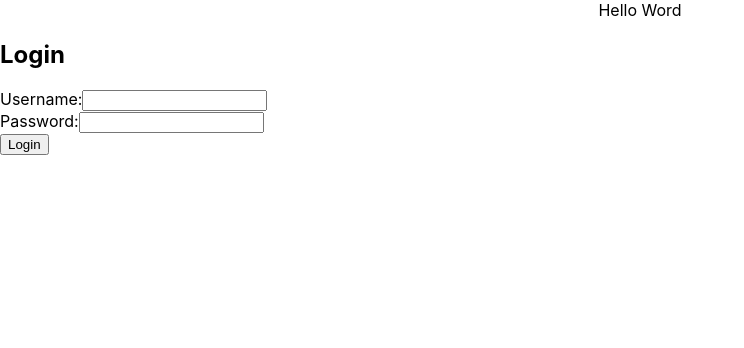
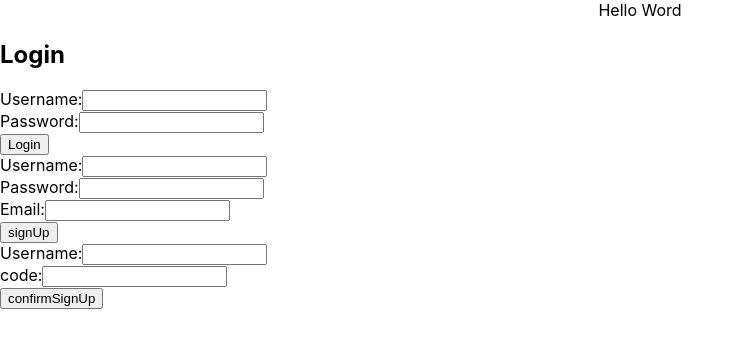
Before and after one commit to Ross-Ghazi/eCommerce-React-Nodejs, a React (Create React App) app in the folder frontEnd/: page / in a window 1280 px wide. Shown: the top 348 px of the page, without its empty margins (0-744 px from the left). Built offline with nearby package versions, Linux system fonts and the light colour scheme; what aws-amplify would draw is missing.

Commit message:
added login for signUp and confirmSignUp

```diff
--- a/frontEnd/src/components/Login.tsx
+++ b/frontEnd/src/components/Login.tsx
@@ -1,9 +1,13 @@
 import React, { useState } from "react";
 import { AuthService } from "../helper/AuthService";
+
+const service = new AuthService();
 
 export const Login: React.FC = () => {
   const [username, setUsername] = useState<string>("");
   const [password, setPassword] = useState<string>("");
+  const [email, setEmail] = useState<string>("");
+  const [code, setCode] = useState<string>("");
 
   const handleUsernameChange = (e: React.ChangeEvent<HTMLInputElement>) => {
     setUsername(e.target.value);
@@ -13,16 +17,24 @@ export const Login: React.FC = () => {
     setPassword(e.target.value);
   };
 
+  const handleEmailChange = (e: React.ChangeEvent<HTMLInputElement>) => {
+    setEmail(e.target.value);
+  };
+  const handleCodeChange = (e: React.ChangeEvent<HTMLInputElement>) => {
+    setCode(e.target.value);
+  };
+
   async function loginHandler() {
-    const service = new AuthService();
-    try {
-      const loginResult = await service.login(username, password);
-      console.log(loginResult);
-    } catch (error) {
-      console.log(error);
-    }
+    service.login(username, password);
   }
 
+  async function signUpHandler() {
+    service.signUp(username, password, "rossghazi@gmail.com");
+  }
+
+  async function confirmSignUpHandler() {
+    service.confirmSignUp("rossghazi", "822158");
+  }
   return (
     <div>
       <h2>Login</h2>
@@ -49,6 +61,66 @@ export const Login: React.FC = () => {
           Login
         </button>
       </form>
+
+      <form>
+        <div>
+          <label htmlFor="username">Username:</label>
+          <input
+            type="text"
+            id="username"
+            value={username}
+            onChange={handleUsernameChange}
+          />
+        </div>
+        <div>
+          <label htmlFor="password">Password:</label>
+          <input
+            type="password"
+            id="password"
+            value={password}
+            onChange={handlePasswordChange}
+          />
+        </div>
+
+        <div>
+          <label htmlFor="Email">Email:</label>
+          <input
+            type="Email"
+            id="Email"
+            value={email}
+            onChange={handleEmailChange}
+          />
+        </div>
+
+        <button type="button" onClick={signUpHandler}>
+          signUp
+        </button>
+      </form>
+
+      <form>
+        <div>
+          <label htmlFor="username">Username:</label>
+          <input
+            type="text"
+            id="username"
+            value={username}
+            onChange={handleUsernameChange}
+          />
+        </div>
+        <div>
+          <label htmlFor="code">code:</label>
+          <input
+            type="password"
+            id="password"
+            value={code}
+            onChange={handleCodeChange}
+          />
+        </div>
+
+        <button type="button" onClick={confirmSignUpHandler}>
+          confirmSignUp
+        </button>
+      </form>
     </div>
   );
 };
--- a/frontEnd/src/helper/AuthService.ts
+++ b/frontEnd/src/helper/AuthService.ts
@@ -1,21 +1,68 @@
 import { type CognitoUser } from "@aws-amplify/auth";
-// import "crypto-js/lib-typedarrays";
 import { Amplify, Auth } from "aws-amplify";
-
-const awsRegion = "us-west-2";
+import { config } from "./config";
+import { User } from "./types";
 
 Amplify.configure({
   Auth: {
-    region: awsRegion,
-    userPoolId: "us-west-2_xva90Wd18",
-    userPoolWebClientId: "65t0o4sa61buvd9b5qektpiio0",
+    region: config.REGION,
+    userPoolId: config.USER_POOL_ID,
+    userPoolWebClientId: config.APP_CLIENT_ID,
     authenticationFlowType: "USER_PASSWORD_AUTH",
   },
 });
 
 export class AuthService {
-  public async login(userName: string, password: string) {
-    const result = (await Auth.signIn(userName, password)) as CognitoUser;
-    return result;
+  public async confirmSignUp(
+    username: string,
+    code: string
+  ): Promise<any | undefined> {
+    try {
+      const result = await Auth.confirmSignUp(username, code);
+      return result;
+    } catch (error) {
+      console.error(error);
+      return undefined;
+    }
+  }
+
+  public async signUp(
+    username: string,
+    password: string,
+    email: string
+  ): Promise<CognitoUser | undefined> {
+    try {
+      const result = await Auth.signUp({
+        username,
+        password,
+        attributes: {
+          email,
+        },
+      });
+      return result.user;
+    } catch (error) {
+      console.error(error);
+      return undefined;
+    }
+  }
+  public async login(
+    userName: string,
+    password: string
+  ): Promise<User | undefined> {
+    try {
+      const user = (await Auth.signIn(userName, password)) as CognitoUser;
+      return {
+        cognitoUser: user,
+        userName: user.getUsername(),
+        isAdmin: false,
+      };
+    } catch (error) {
+      console.log(error);
+      return undefined;
+    }
+  }
+
+  public async logOut() {
+    return await Auth.signOut();
   }
 }
--- /dev/null
+++ b/frontEnd/src/helper/config.ts
@@ -0,0 +1,5 @@
+export const config = {
+  REGION: "us-west-2",
+  USER_POOL_ID: "us-west-2_r8GKI9vPn",
+  APP_CLIENT_ID: "2qemruapulaonr17s9ffcffdkq",
+};
--- /dev/null
+++ b/frontEnd/src/helper/types.ts
@@ -0,0 +1,12 @@
+import { CognitoUser } from "@aws-amplify/auth";
+
+export interface User {
+  userName: string;
+  cognitoUser: CognitoUser;
+  isAdmin: boolean;
+}
+
+export interface UserAttribute {
+  Name: string;
+  Value: string;
+}
```
Also changed, not shown: 1 other file (tests, documents, lock files or other folders).
